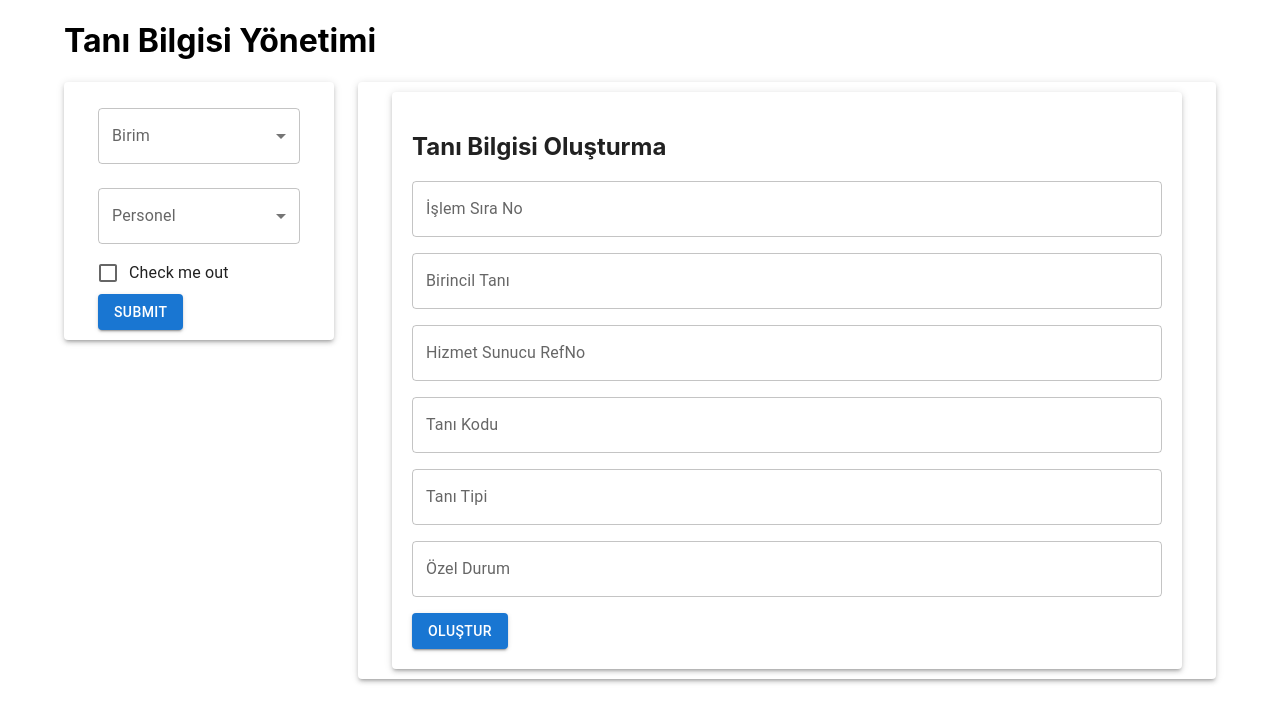
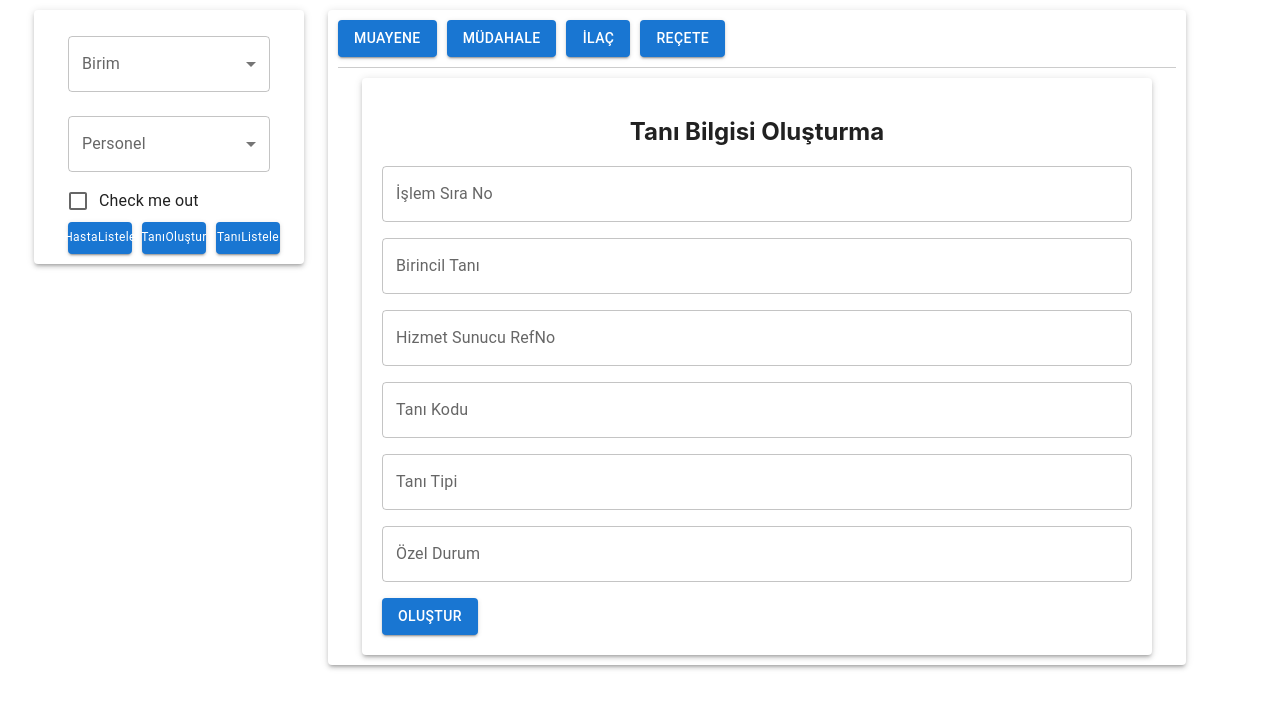
Before and after one commit to ascyazilim/monitoring-fe, a React (Create React App) app: page /create in a window 1280 px wide. Shown: the top 722 px of the page. Built offline with nearby package versions, Linux system fonts and the light colour scheme.

Commit message:
updated project

```diff
--- a/src/App.js
+++ b/src/App.js
@@ -1,24 +1,23 @@
 import React, { useState } from "react";
 import {
-  Box,
   Button,
   Container,
   Grid,
   Paper,
-  TextField,
   FormControlLabel,
   Checkbox,
   FormControl,
   InputLabel,
   Select,
   MenuItem,
+  Typography,
 } from "@mui/material";
-import { DatePicker } from "@mui/x-date-pickers";
+//import { DatePicker } from "@mui/x-date-pickers";
 import { BrowserRouter as Router, Route, Routes } from "react-router-dom";
 import TaniBilgisiList from "./Components/TaniBilgisiList";
 import CreateTaniBilgisi from "./Components/CreateTaniBilgisi";
 import "./App.css";
-
+import HastaBilgisi from "./Components/HastaBilgisi";
 
 const App = () => {
   const [selectedUnit, setSelectedUnit] = useState("");
@@ -37,12 +36,19 @@ const App = () => {
   //   setSelectedDateRange(newValue);
   // };
 
-  const units = ["Acil", "Dahiliye", "Çocuk"];
+  const units = [
+    "Acil",
+    "Dahiliye",
+    "Çocuk",
+    "Cerrahi",
+    "Kardiyoloji",
+    "Nöroloji",
+  ];
   const doctors = ["Dr.Ali", "Dr.Sami"];
 
   return (
-      <Container>
-        <h1>Tanı Bilgisi Yönetimi</h1>
+    <Container style={{margin: "10px"}}>
+      {/* <h1 style={{ textAlign: "center" }}>Hasta Başı Monitör</h1> */}
       <Router>
         <Grid container spacing={3}>
           <Grid item xs={3}>
@@ -113,9 +119,41 @@ const App = () => {
                       label="Check me out"
                     />
                   </div>
-                    <div>
-                      <Button variant="contained" color="primary" type="submit">
-                        Submit
+                  <div
+                    style={{
+                      display: "grid",
+                      gridTemplateColumns: "repeat(3, 1fr)",
+                      gap: "10px",
+                    }}
+                  >
+                    <Button
+                      variant="contained"
+                      color="primary"
+                      type="submit"
+                      href="/hasta"
+                      style={{ textTransform: "none" }}
+                    >
+                      <Typography variant="caption">HastaListele</Typography>
+                    </Button>
+
+                    <Button
+                      variant="contained"
+                      color="primary"
+                      type="submit"
+                      href="/create"
+                      style={{ textTransform: "none" }}
+                    >
+                      <Typography variant="caption">TanıOluştur</Typography>
+                    </Button>
+
+                    <Button
+                      variant="contained"
+                      color="primary"
+                      type="submit"
+                      href="/"
+                      style={{ textTransform: "none" }}
+                    >
+                      <Typography variant="caption">TanıListele</Typography>
                     </Button>
                   </div>
                 </form>
@@ -124,9 +162,30 @@ const App = () => {
           </Grid>
           <Grid item xs={9}>
             <Paper elevation={3} style={{ padding: "10px" }}>
+              <div style={{ marginBottom: "10px" }}>
+
+                <div style={{ display: "flex", gap: "10px" }}>
+                  <Button variant="contained" color="primary">
+                    Muayene
+                  </Button>
+                  <Button variant="contained" color="primary">
+                    Müdahale
+                  </Button>
+                  <Button variant="contained" color="primary">
+                    İlaç
+                  </Button>
+                  <Button variant="contained" color="primary">
+                    Reçete
+                  </Button>
+                </div>
+              </div>
+              <div
+                style={{ borderBottom: "1px solid #ccc", marginBottom: "10px" }}
+              ></div>
               <Routes>
                 <Route path="/" element={<TaniBilgisiList />} />
                 <Route path="/create" element={<CreateTaniBilgisi />} />
+                <Route path="/hasta" element={<HastaBilgisi />} />
               </Routes>
             </Paper>
           </Grid>
--- a/src/Components/CreateTaniBilgisi.js
+++ b/src/Components/CreateTaniBilgisi.js
@@ -41,7 +41,7 @@ const CreateTaniBilgisi = () => {
   return (
     <Container maxWidth="lg">
       <Paper elevation={3} className="custom-form" style={{ padding: "20px" }}>
-        <h2>Tanı Bilgisi Oluşturma</h2>
+        <h2 style={{textAlign:"center"}}>Tanı Bilgisi Oluşturma</h2>
         <Grid container spacing={2}>
 
           <Grid item xs={12}>
--- a/src/Components/HastaBilgisi.js
+++ b/src/Components/HastaBilgisi.js
@@ -7,6 +7,66 @@ import {
   TableHead,
   TableRow,
   Paper,
-  Button,
 } from "@mui/material";
 import axios from "axios";
+
+const HastaBilgisi = () => {
+    const [hastaBilgileri, setHastaBilgileri] = useState([]);
+
+    useEffect(() => {
+      fetchHastaBilgileri();
+    }, []);
+
+    const fetchHastaBilgileri = async () => {
+      try {
+        const response = await axios.get("http://localhost:8080/hasta/all");
+        setHastaBilgileri(response.data);
+      } catch (error) {
+        console.error(error);
+      }
+    };
+
+    return (
+      <div>
+        <h2 style={{textAlign:"center"}}>Hasta Bilgileri Listesi</h2>
+        <TableContainer component={Paper}>
+          <Table>
+            <TableHead>
+              <TableRow>
+                <TableCell>ID</TableCell>
+                <TableCell>TC KimlikNo</TableCell>
+                <TableCell>Adı</TableCell>
+                <TableCell>Soyadı</TableCell>
+                <TableCell>Cinsiyet</TableCell>
+                <TableCell>Doğum Tarihi</TableCell>
+                <TableCell>Sigortalı Türü</TableCell>
+                <TableCell>Devredilen Kurum</TableCell>
+                <TableCell>Katılım Payından Muaf</TableCell>
+                <TableCell>Kapsam Adı</TableCell>
+                <TableCell>İlave Ücretten Muaf</TableCell>
+              </TableRow>
+            </TableHead>
+            <TableBody>
+              {hastaBilgileri.map((hasta) => (
+                <TableRow key={hasta.id}>
+                  <TableCell>{hasta.id}</TableCell>
+                  <TableCell>{hasta.tcKimNo}</TableCell>
+                  <TableCell>{hasta.ad}</TableCell>
+                  <TableCell>{hasta.soyad}</TableCell>
+                  <TableCell>{hasta.cinsiyet}</TableCell>
+                  <TableCell>{hasta.dogumTarihi}</TableCell>
+                  <TableCell>{hasta.sigortaliTuru}</TableCell>
+                  <TableCell>{hasta.devredilenKurum}</TableCell>
+                  <TableCell>{hasta.katilimPayindanMuaf}</TableCell>
+                  <TableCell>{hasta.kapsamAdi}</TableCell>
+                  <TableCell>{hasta.ilaveUcrettenMuaf}</TableCell>
+                </TableRow>
+              ))}
+            </TableBody>
+          </Table>
+        </TableContainer>
+      </div>
+    );
+  };
+
+  export default HastaBilgisi;
--- a/src/Components/TaniBilgisiList.js
+++ b/src/Components/TaniBilgisiList.js
@@ -29,7 +29,7 @@ const TaniBilgisiList = () => {
 
   return (
     <div>
-      <h2>Tanı Bilgileri Listesi</h2>
+      <h2 style={{textAlign:"center"}}>Tanı Bilgileri Listesi</h2>
       <TableContainer component={Paper}>
         <Table>
           <TableHead>
```
Lines whose indentation alone changed are shown as unchanged.
